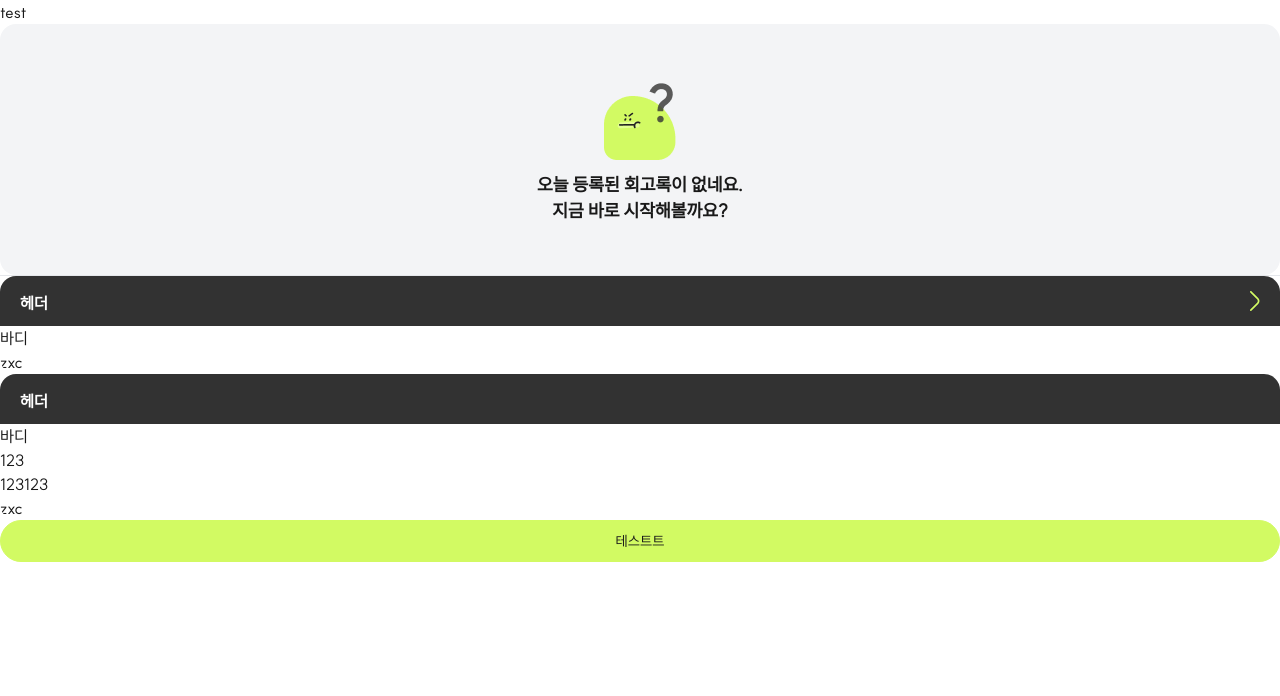
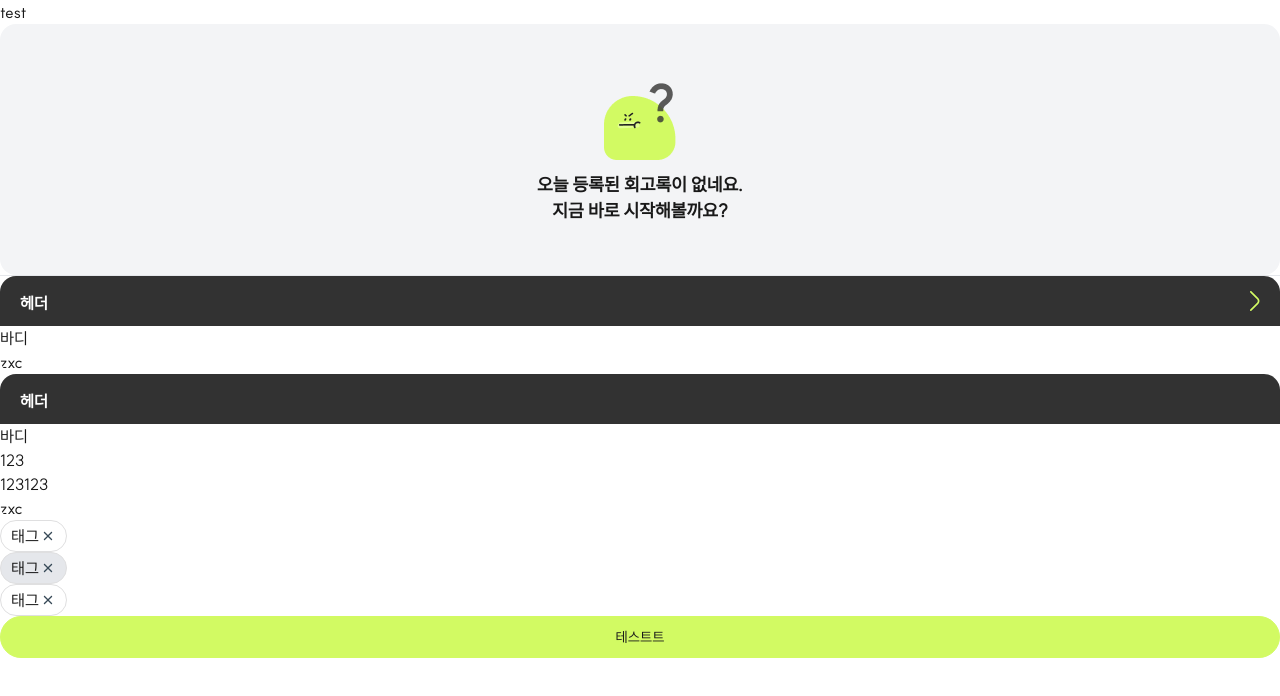
Before and after one commit to muzi55/didit, a Next.js app: page / in a window 1280 px wide. Shown: the top 696 px of the page. Built offline with nearby package versions, Linux system fonts and the light colour scheme.

Commit message:
component: Tag 컴포넌트 추가 및 아이콘 추가

```diff
--- /dev/null
+++ b/src/app/_components/common/tag/Tag.tsx
@@ -0,0 +1,26 @@
+import React from "react";
+
+import { icons } from "@/shared/libs/common/icons";
+
+type TagType = "add" | "remove";
+interface TagProps {
+	children: React.ReactNode;
+	onClick: () => void;
+	type?: TagType;
+}
+
+export default function Tag({ children, onClick, type = "add" }: TagProps) {
+	const tagClasses = {
+		add: "bg-white",
+		remove: "bg-dark-8",
+	};
+
+	return (
+		<button
+			onClick={onClick}
+			className={`flex items-center py-[3px] px-[10px] rounded-full border border-stroke ${tagClasses[type]}`}
+		>
+			{children} {type && <span className="ml-[1px]">{icons.cross}</span>}
+		</button>
+	);
+}
--- a/src/app/page.tsx
+++ b/src/app/page.tsx
@@ -2,6 +2,7 @@
 
 import Button from "./_components/common/Button";
 import DailyCard from "./_components/common/card/DailyCard";
+import Tag from "./_components/common/tag/Tag";
 import DailyEmpty from "./_components/write/DailyEmpty";
 import DailyRecordProvider from "./_components/write/DailyRecordProvider";
 
@@ -27,6 +28,12 @@ export default function Home() {
 					<DailyCard.Body>{`바디 <p>123</p> <h1>123123</h1>`}</DailyCard.Body>
 				</DailyCard>
 			</DailyRecordProvider>
+
+			<Tag onClick={() => {}}>태그</Tag>
+			<Tag onClick={() => {}} type="remove">
+				태그
+			</Tag>
+			<Tag onClick={() => {}}>태그</Tag>
 			{/* <SelectBox title={"제목1"}>아이템</SelectBox>
 			<SelectBox title={"제목2"}>아이템</SelectBox> */}
 			<Button
--- a/src/shared/libs/common/icons.tsx
+++ b/src/shared/libs/common/icons.tsx
@@ -381,4 +381,18 @@ export const icons = {
 			</defs>
 		</svg>
 	),
+	cross: (
+		<svg
+			width="16"
+			height="16"
+			viewBox="0 0 16 16"
+			fill="none"
+			xmlns="http://www.w3.org/2000/svg"
+		>
+			<path
+				d="M11.9999 3.99988C11.8749 3.8749 11.7053 3.80469 11.5285 3.80469C11.3518 3.80469 11.1822 3.8749 11.0572 3.99988L7.99988 7.05721L4.94255 3.99988C4.81753 3.8749 4.64799 3.80469 4.47121 3.80469C4.29444 3.80469 4.1249 3.8749 3.99988 3.99988C3.8749 4.1249 3.80469 4.29444 3.80469 4.47121C3.80469 4.64799 3.8749 4.81753 3.99988 4.94255L7.05721 7.99988L3.99988 11.0572C3.8749 11.1822 3.80469 11.3518 3.80469 11.5285C3.80469 11.7053 3.8749 11.8749 3.99988 11.9999C4.1249 12.1249 4.29444 12.1951 4.47121 12.1951C4.64799 12.1951 4.81753 12.1249 4.94255 11.9999L7.99988 8.94254L11.0572 11.9999C11.1822 12.1249 11.3518 12.1951 11.5285 12.1951C11.7053 12.1951 11.8749 12.1249 11.9999 11.9999C12.1249 11.8749 12.1951 11.7053 12.1951 11.5285C12.1951 11.3518 12.1249 11.1822 11.9999 11.0572L8.94254 7.99988L11.9999 4.94255C12.1249 4.81753 12.1951 4.64799 12.1951 4.47121C12.1951 4.29444 12.1249 4.1249 11.9999 3.99988Z"
+				fill="#374957"
+			/>
+		</svg>
+	),
 };
```
Also changed, not shown: public/static/icons/fi-rr-cross-small.svg (added).
